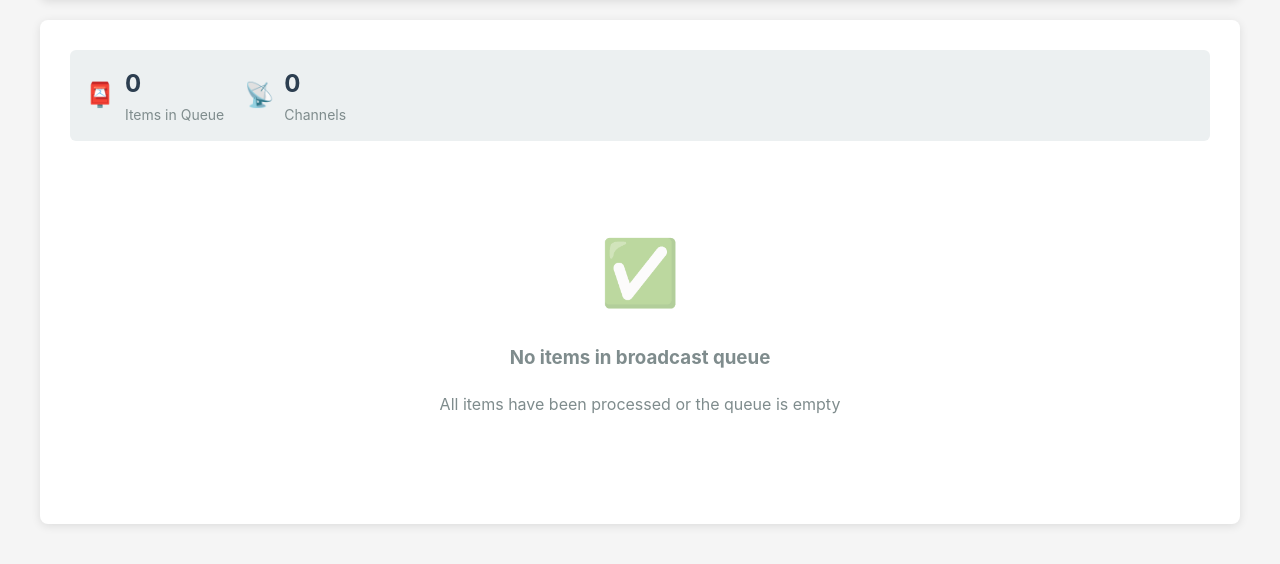
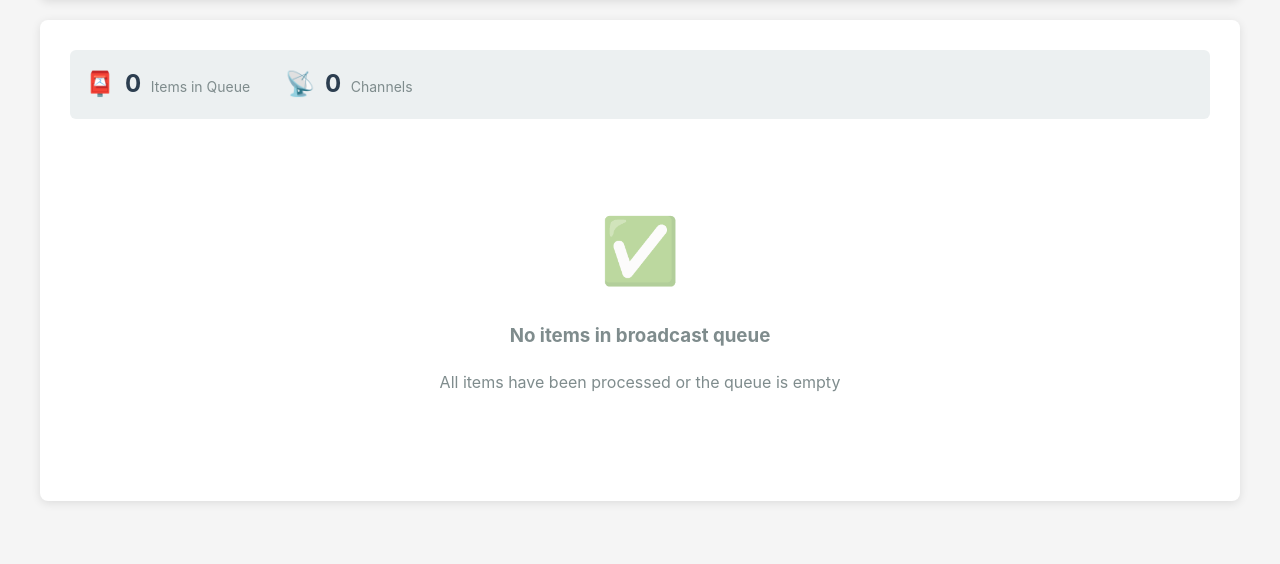
Before and after one commit to ChangLabSNU/PaperSorter, a Flask app: page /broadcast-queue in a window 1280 px wide. Shown: the part 111-675 px from the top of the page. Run offline with Flask 2, Linux system fonts and the light colour scheme; the visitor is signed in with stand-in values (Sample User, id 1); data that the repository does not hold is empty; parts of the project's set-up code (start-up, migrations or seed data) failed here and were passed over; some libraries are stand-ins or nearby versions.

Commit message:
Improve broadcast queue page layout
- Always show channel grouping header even for single channel
- Fix stat display to show numbers and labels on same line
- Reduce padding between stat numbers and labels by 50%

```diff
--- a/PaperSorter/templates/settings_broadcast_queue.html
+++ b/PaperSorter/templates/settings_broadcast_queue.html
@@ -83,6 +83,7 @@
         .stat-info {
             display: flex;
             flex-direction: column;
+            min-width: 140px;
         }
 
         .stat-value {
@@ -91,9 +92,12 @@
             color: #2c3e50;
         }
 
-        .stat-label {
+        .stat-value .stat-label {
             font-size: 14px;
             color: #7f8c8d;
+            white-space: nowrap;
+            font-weight: normal;
+            margin-left: 4px;
         }
 
         .btn {
@@ -346,15 +350,13 @@
                 <div class="stat-item">
                     <div class="stat-icon">📮</div>
                     <div class="stat-info">
-                        <div class="stat-value" id="totalCount">0</div>
-                        <div class="stat-label">Items in Queue</div>
+                        <div class="stat-value"><span id="totalCount">0</span> <span class="stat-label">Items in Queue</span></div>
                     </div>
                 </div>
                 <div class="stat-item">
                     <div class="stat-icon">📡</div>
                     <div class="stat-info">
-                        <div class="stat-value" id="channelCount">0</div>
-                        <div class="stat-label">Channels</div>
+                        <div class="stat-value"><span id="channelCount">0</span> <span class="stat-label">Channels</span></div>
                     </div>
                 </div>
             </div>
@@ -492,11 +494,7 @@
                 channelGroups[key].items.push(item);
             });
 
-            // Build HTML with channel groups
-            let showGroups = Object.keys(channelGroups).length > 1;
-
-            if (showGroups) {
-                // Multiple channels - show grouped layout
+            // Build HTML with channel groups - always show grouped layout
             let groupsHtml = Object.entries(channelGroups).map(([channelId, channel]) => `
                 <div class="channel-group">
                     <table class="data-table">
@@ -547,60 +545,6 @@
             `).join('');
 
             container.innerHTML = groupsHtml;
-            } else {
-                // Single channel - show regular table
-                const channelId = Object.keys(channelGroups)[0];
-                const channel = channelGroups[channelId];
-                const allItems = channel?.items || [];
-                container.innerHTML = `
-                    <table class="data-table">
-                        <thead>
-                            <tr>
-                                <th style="width: 40%">Article</th>
-                                <th>Channel</th>
-                                <th>Score</th>
-                                <th>Published</th>
-                                <th>
-                                    Actions
-                                    <button class="btn btn-warning" onclick="emptyChannelQueue(${channelId}, '${channel.name.replace(/'/g, "\\'")}')"
-                                            title="Remove all items from this channel's queue"
-                                            style="float: right;">
-                                        Empty Queue
-                                    </button>
-                                </th>
-                            </tr>
-                        </thead>
-                        <tbody>
-                            ${allItems.map(item => `
-                                <tr>
-                                    <td>
-                                        <a href="${item.link}" target="_blank" class="article-title">${item.title}</a>
-                                        <div class="article-meta">
-                                            ${formatAuthors(item.author)} • ${item.origin}
-                                        </div>
-                                    </td>
-                                    <td>
-                                        <span class="channel-badge ${getChannelTypeClass(item.channel_endpoint)}">${item.channel_name}</span>
-                                    </td>
-                                    <td>
-                                        <span class="score-badge ${getScoreClass(item.score || 0)}">
-                                            ${item.score ? item.score.toFixed(3) : 'N/A'}
-                                        </span>
-                                    </td>
-                                    <td>${formatDate(item.published)}</td>
-                                    <td>
-                                        <button class="btn btn-danger"
-                                                onclick="removeFromQueue(${item.feed_id}, ${item.channel_id})"
-                                                title="Remove from broadcast queue">
-                                            Remove
-                                        </button>
-                                    </td>
-                                </tr>
-                            `).join('')}
-                        </tbody>
-                    </table>
-                `;
-            }
         }
 
         function removeFromQueue(feedId, channelId) {
```
Lines whose indentation alone changed are shown as unchanged.
